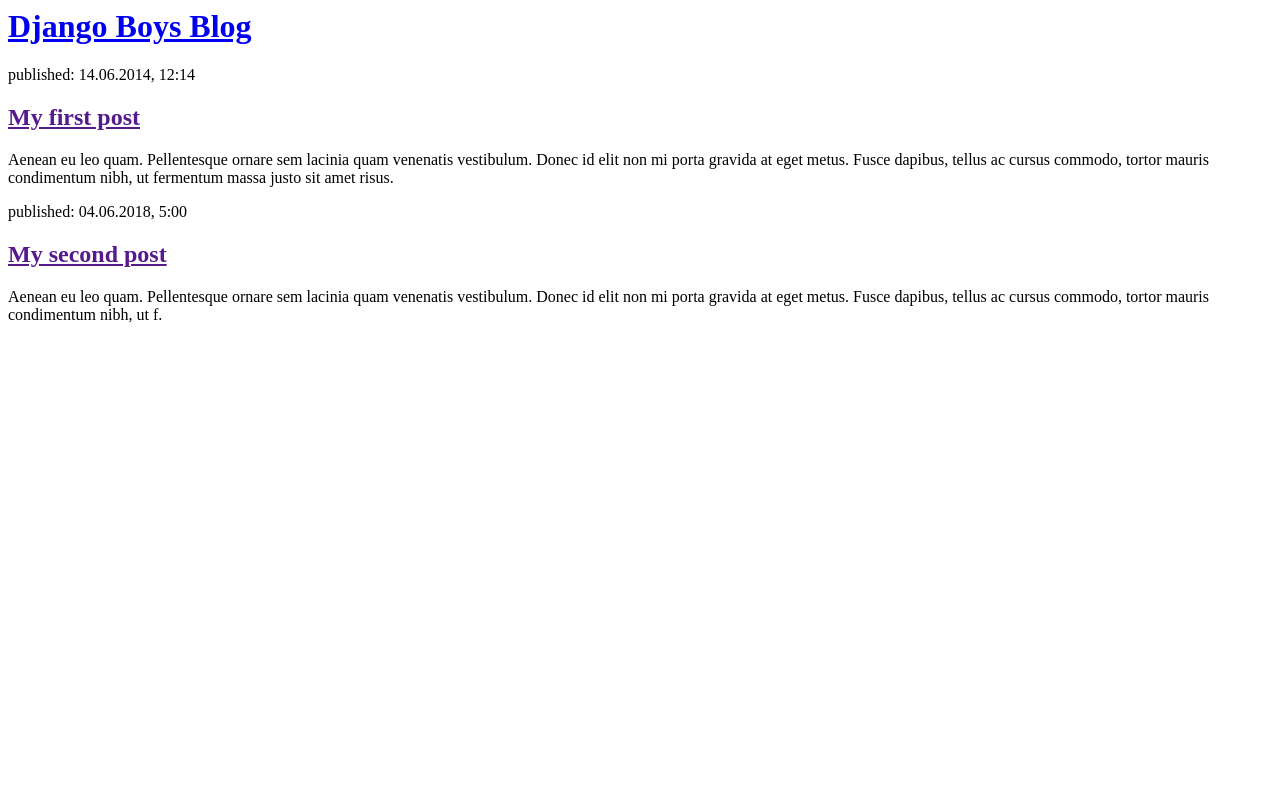
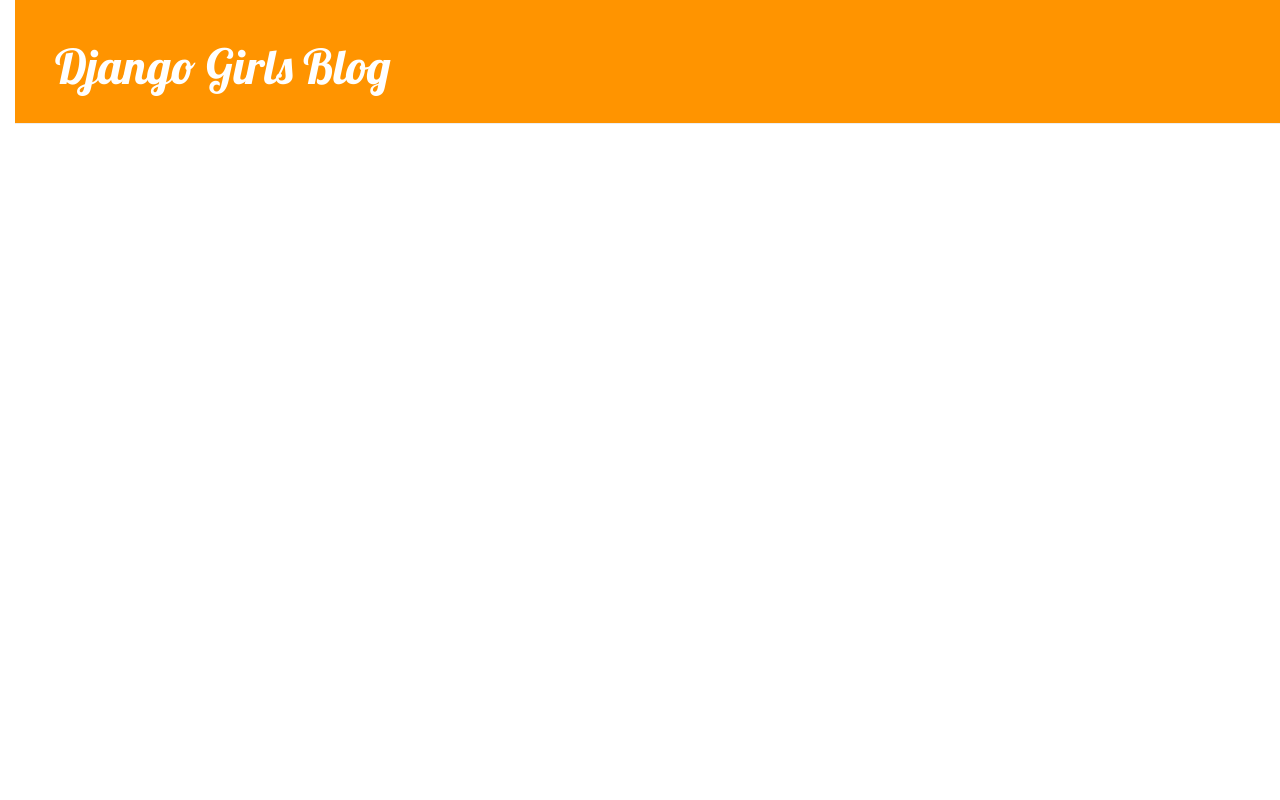
Before and after one commit to jagadeesh1379/my-first-blog, a Django app: page / in a window 1280 px wide. Run offline with Django 3.2, Linux system fonts and the light colour scheme; some libraries are stand-ins or nearby versions.

Commit message:
Added view and template for detailed blog post as well as CSS for the site.

```diff
--- /dev/null
+++ b/mysite/blog/static/css/blog.css
@@ -0,0 +1,88 @@
+h1 a {
+	color: #FCA205;
+	font-family: 'Lobster';
+}
+body {
+	padding-left: 15px;
+}
+
+
+
+.page-header {
+    background-color: #ff9400;
+    margin-top: 0;
+    padding: 20px 20px 20px 40px;
+}
+
+.page-header h1, .page-header h1 a, .page-header h1 a:visited, .page-header h1 a:active {
+    color: #ffffff;
+    font-size: 36pt;
+    text-decoration: none;
+}
+
+.content {
+    margin-left: 40px;
+}
+
+h1, h2, h3, h4 {
+    font-family: 'Lobster', cursive;
+}
+
+.date {
+    color: #828282;
+}
+
+.save {
+    float: right;
+}
+
+.post-form textarea, .post-form input {
+    width: 100%;
+}
+
+.top-menu, .top-menu:hover, .top-menu:visited {
+    color: #ffffff;
+    float: right;
+    font-size: 26pt;
+    margin-right: 20px;
+}
+
+.post {
+    margin-bottom: 70px;
+}
+
+.post h1 a, .post h1 a:visited {
+    color: #000000;
+}
+
+Then surround the HTML code which displays the posts with declarations of classes. Replace this:
+
+blog/templates/blog/post_list.html
+
+{% for post in posts %}
+    <div class="post">
+        <p>published: {{ post.published_date }}</p>
+        <h1><a href="">{{ post.title }}</a></h1>
+        <p>{{ post.text|linebreaksbr }}</p>
+    </div>
+{% endfor %}
+
+in the blog/templates/blog/post_list.html with this:
+
+blog/templates/blog/post_list.html
+
+<div class="content container">
+    <div class="row">
+        <div class="col-md-8">
+            {% for post in posts %}
+                <div class="post">
+                    <div class="date">
+                        <p>published: {{ post.published_date }}</p>
+                    </div>
+                    <h1><a href="">{{ post.title }}</a></h1>
+                    <p>{{ post.text|linebreaksbr }}</p>
+                </div>
+            {% endfor %}
+        </div>
+    </div>
+</div>
--- /dev/null
+++ b/mysite/blog/templates/blog/base.html
@@ -0,0 +1,23 @@
+{% load staticfiles %}
+<html>
+    <head>
+        <title>Django Girls blog</title>
+        <link rel="stylesheet" href="//maxcdn.bootstrapcdn.com/bootstrap/3.2.0/css/bootstrap.min.css">
+        <link rel="stylesheet" href="//maxcdn.bootstrapcdn.com/bootstrap/3.2.0/css/bootstrap-theme.min.css">
+        <link rel="stylesheet" href="{% static 'css/blog.css' %}">
+	<link href="//fonts.googleapis.com/css?family=Lobster&subset=latin,latin-ext" rel="stylesheet" type="text/css">
+    </head>
+    <body>
+		<div class="page-header">
+        	<h1><a href="/">Django Girls Blog</a></h1>
+    	</div>
+    	<div class="content container">
+        	<div class="row">
+            	<div class="col-md-8">
+            	{% block content %}
+           	 	{% endblock %}
+            	</div>
+        	</div>
+    	</div>
+	</body>
+</html>
--- a/mysite/blog/templates/blog/post_list.html
+++ b/mysite/blog/templates/blog/post_list.html
@@ -1,21 +1,12 @@
-<html>
-    <head>
-        <title>Django Boys blog</title>
-    </head>
-    <body>
-        <div>
-            <h1><a href="/">Django Boys Blog</a></h1>
-        </div>
-
-        <div>
-            <p>published: 14.06.2014, 12:14</p>
-            <h2><a href="">My first post</a></h2>
-            <p>Aenean eu leo quam. Pellentesque ornare sem lacinia quam venenatis vestibulum. Donec id elit non mi porta gravida at eget metus. Fusce dapibus, tellus ac cursus commodo, tortor mauris condimentum nibh, ut fermentum massa justo sit amet risus.</p>
-        </div>
-
-        <div>
-            <p>published: 04.06.2018, 5:00</p>
-            <h2><a href="">My second post</a></h2>
-            <p>Aenean eu leo quam. Pellentesque ornare sem lacinia quam venenatis vestibulum. Donec id elit non mi porta gravida at eget metus. Fusce dapibus, tellus ac cursus commodo, tortor mauris condimentum nibh, ut f.</p>
-        </div>
-    </body>
+{% extends 'blog/base.html' %}
+{%block content%}
+	{% for post in posts %}
+		<div class="post">
+			<div class="date">
+				<p>published: {{ post.published_date }}</p>
+			</div>
+			<h1><a href="{% url 'post_detail' pk=post.pk %}">{{ post.title }}</a></h1>
+			<p>{{ post.text|linebreaksbr }}</p>
+		</div>
+	{% endfor %}
+{%endblock%}
--- a/mysite/blog/urls.py
+++ b/mysite/blog/urls.py
@@ -3,4 +3,5 @@
 
 urlpatterns=[
 	url(r'^$', views.post_list, name='post_list'),
+	url(r'^post/(?P<pk>\d+)/$', views.post_detail, name='post_detail'),
 ]
--- a/mysite/blog/views.py
+++ b/mysite/blog/views.py
@@ -1,4 +1,11 @@
-from django.shortcuts import render
+from django.shortcuts import render, get_object_or_404
+from django.utils import timezone
+from .models import Post
+
 
 def post_list(request):
+	posts=Post.objects.filter(published_date__lte=timezone.now()).order_by('published_date')
 	return render(request, 'blog/post_list.html',{})
+def post_detail(request, pk):
+	post=get_object_or_404(Post, pk=pk)
+	return render(request, 'blog/post_detail.html',{'post':post})
```
Also changed, not shown: mysite/blog/templates/blog/post_detail.html (added, +13 -0 lines).
